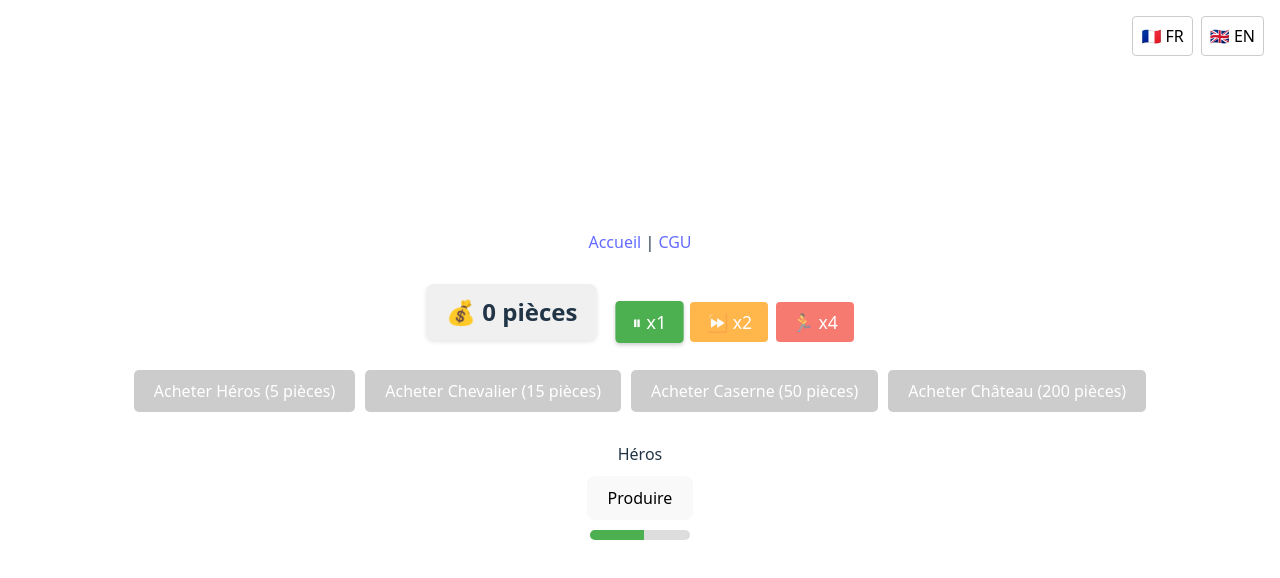
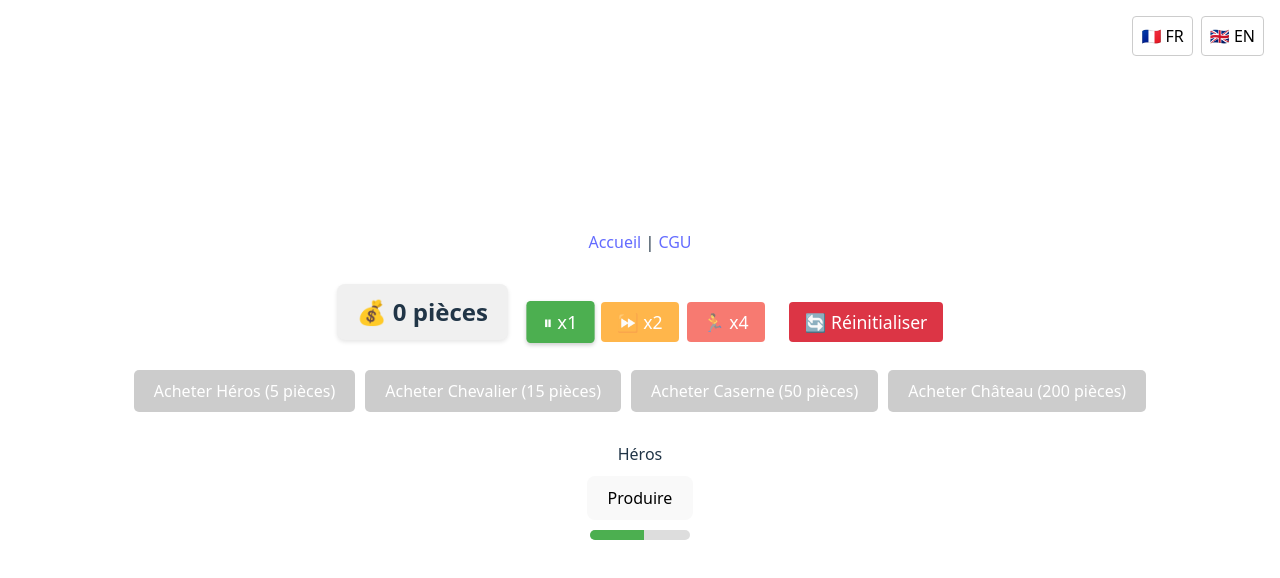
Before and after one commit to fredericlauss/cours_react, a React (Vite) app in the folder my-app/: page / in a window 1280 px wide. Shown: the top 578 px of the page. Built offline with nearby package versions, Linux system fonts and the light colour scheme.

Commit message:
Add game reset functionality with persistent state

```diff
--- a/my-app/src/components/game.css
+++ b/my-app/src/components/game.css
@@ -92,3 +92,20 @@
   .speed-button:hover {
     filter: brightness(110%);
   }
+
+  .reset-button {
+    padding: 8px 16px;
+    background-color: #dc3545;
+    color: white;
+    border: none;
+    border-radius: 4px;
+    cursor: pointer;
+    font-size: 1.1em;
+    margin-left: 16px;
+    transition: all 0.3s;
+  }
+
+  .reset-button:hover {
+    background-color: #c82333;
+    transform: scale(1.05);
+  }
--- a/my-app/src/components/game.tsx
+++ b/my-app/src/components/game.tsx
@@ -15,7 +15,8 @@ export function Game() {
     removeMoney,
     addUnit,
     speedMultiplier,
-    setSpeedMultiplier
+    setSpeedMultiplier,
+    resetGame
   } = useStore();
 
   useEffect(() => {
@@ -86,6 +87,16 @@ export function Game() {
           >
             🏃 x4
           </button>
+          <button
+            className="reset-button"
+            onClick={() => {
+              if (window.confirm(t('confirmReset'))) {
+                resetGame();
+              }
+            }}
+          >
+            🔄 {t('reset')}
+          </button>
         </div>
       </div>
 
--- a/my-app/src/locales/en/translation.json
+++ b/my-app/src/locales/en/translation.json
@@ -11,5 +11,7 @@
     "nav": {
       "home": "Home",
       "terms": "Terms"
-    }
+    },
+    "confirmReset": "Are you sure you want to reset the game?",
+    "reset": "Reset"
   }
--- a/my-app/src/locales/fr/translation.json
+++ b/my-app/src/locales/fr/translation.json
@@ -11,5 +11,7 @@
   "nav": {
     "home": "Accueil",
     "terms": "CGU"
-  }
+  },
+  "confirmReset": "Voulez-vous vraiment réinitialiser le jeu ?",
+  "reset": "Réinitialiser"
 }
--- a/my-app/src/store.ts
+++ b/my-app/src/store.ts
@@ -1,4 +1,5 @@
 import { create } from 'zustand'
+import { persist } from 'zustand/middleware'
 import { UnitConfig } from './config/units'
 
 interface Unit {
@@ -19,9 +20,12 @@ interface GameState {
   updateUnitProgress: (id: number, progress: number) => void;
   toggleSpeedMultiplier: () => void;
   setSpeedMultiplier: (speed: 1 | 2 | 4) => void;
+  resetGame: () => void;
 }
 
-export const useStore = create<GameState>((set) => ({
+export const useStore = create<GameState>()(
+  persist(
+    (set) => ({
       money: 0,
       units: [{ type: 'Hero', id: 0, progress: 0 }],
       nextId: 1,
@@ -47,7 +51,16 @@ export const useStore = create<GameState>((set) => ({
         speedMultiplier: state.speedMultiplier === 1 ? 2 :
                          state.speedMultiplier === 2 ? 4 : 1
       })),
-  setSpeedMultiplier: (speed) => set(() => ({
-    speedMultiplier: speed
-  }))
-}))
+      setSpeedMultiplier: (speed) => set({ speedMultiplier: speed }),
+      resetGame: () => set({
+        money: 0,
+        units: [{ type: 'Hero', id: 0, progress: 0 }],
+        nextId: 1,
+        speedMultiplier: 1
+      })
+    }),
+    {
+      name: 'game-storage' // nom de la clé dans le localStorage
+    }
+  )
+)
```
Lines whose indentation alone changed are shown as unchanged.
